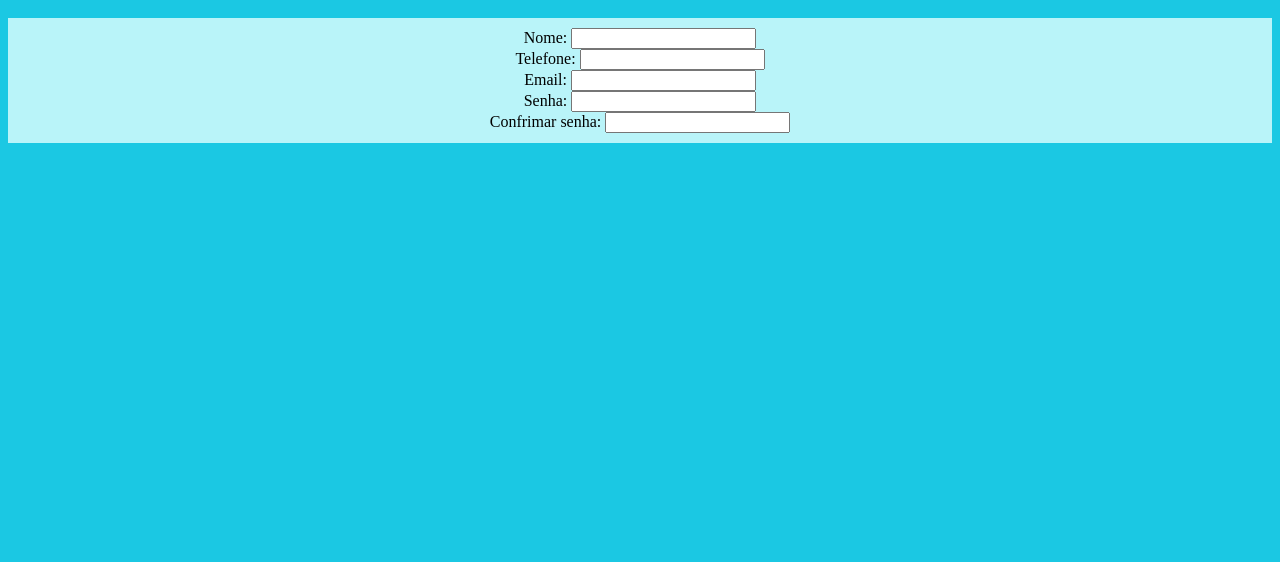
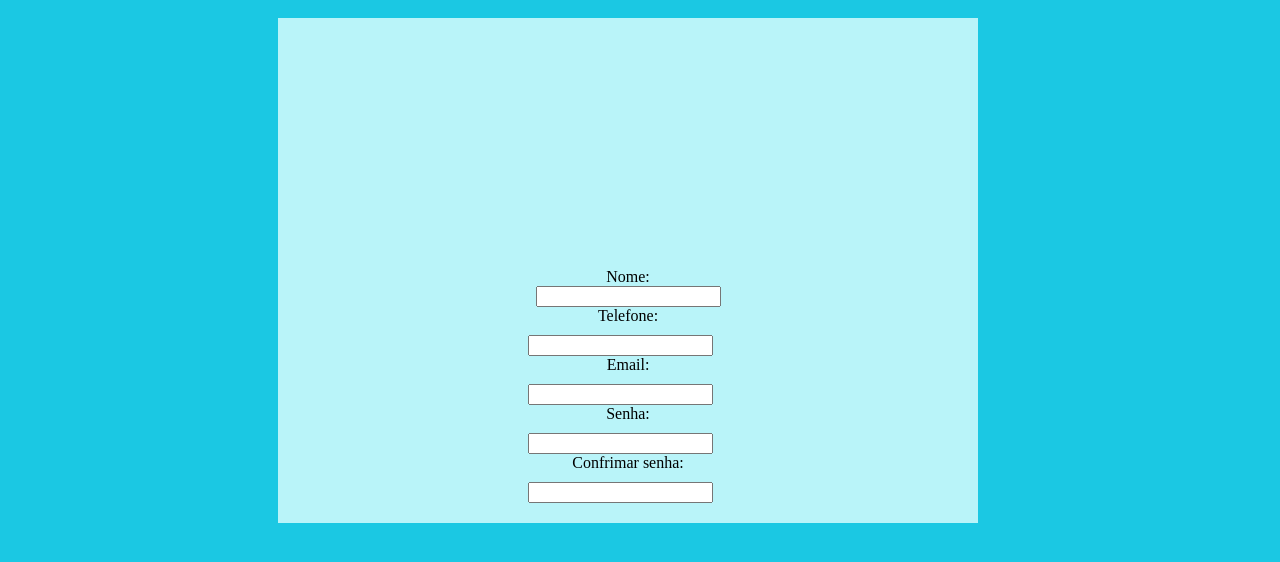
Before and after one commit to JenniCosta/desing, a plain HTML site: page page2.html in a window 1280 px wide. Shown: the part 70-632 px from the top of the page. Drawn offline with Linux system fonts and the light colour scheme.

Commit message:
ajustando o css

```diff
--- a/page2.html
+++ b/page2.html
@@ -9,13 +9,13 @@
 </head>
 <body>
     <h1>Inscrição</h1>
-    <section>
-        <div class="campo">
+    <section class="campo">
+        <div>
             Nome: <input type="text" id="name"><br>
             Telefone: <input type="number" id="tele"><br>
             Email: <input type="text" id="email"><br>
             Senha: <input type="text" id="senha"><br>
-            Confrimar senha: <input type="text"><br>
+            Confrimar senha: <input type="text" id="cfsenha"><br>
         </div>
     </section>
 
--- a/style2.css
+++ b/style2.css
@@ -12,18 +12,33 @@ h1{
 }
 
 .campo{
-    /*margin-left: 500px;*/
-    padding: 10px;
-    /* flex-direction: column;
+    margin-left: 270px;
+    padding: 250px;
+     flex-direction: column;
     justify-content: center;
     position: relative;
-    width: 50px;
-    height: 100px; */
+    width: 200px;
+    height: 5px;
     text-align: center;
     background-color: rgba(225,255,255, 0.8);
 }
 
-/* #tele{
+#tele{
     margin-top: 10px;
     margin-right: 30px;
-} */
+}
+
+#email{
+    margin-top: 10px;
+    margin-right: 30px;
+}
+
+#senha{
+    margin-top: 10px;
+    margin-right: 30px;
+}
+
+#cfsenha{
+    margin-top: 10px;
+    margin-right: 30px;
+}
```
